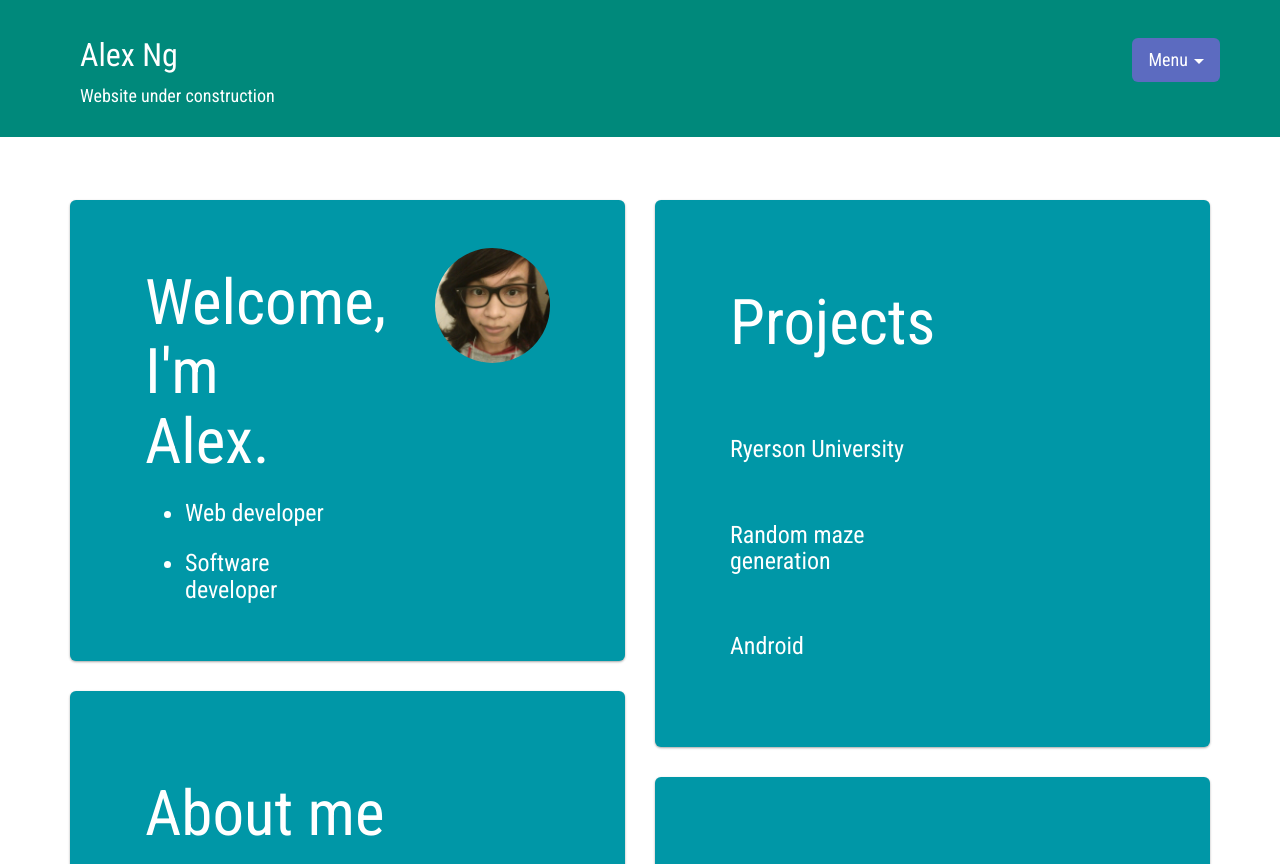
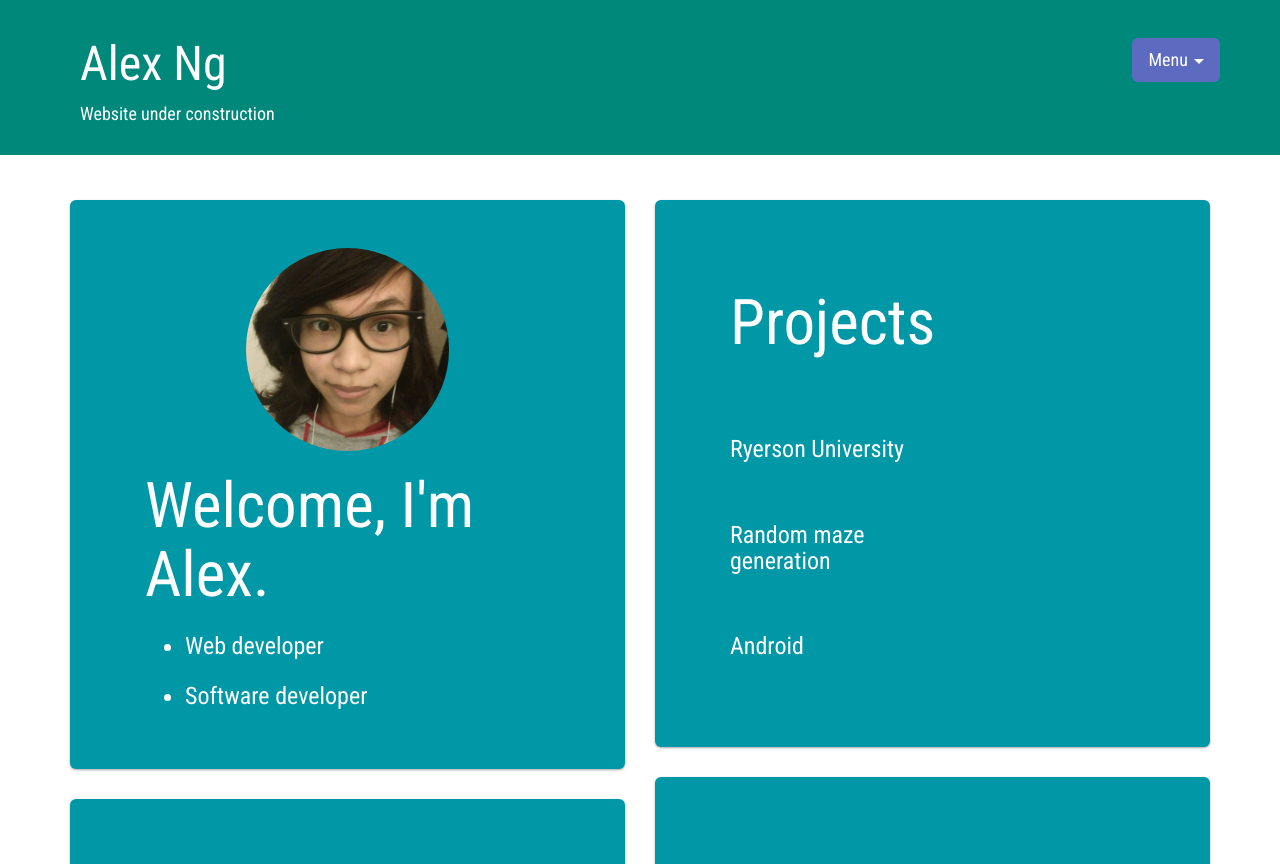
Before and after one commit to aa-ng/aa-ng.github.io, a PHP site: page / in a window 1280 px wide. Shown: the top 864 px of the page. Run offline with PHP 8.4, Linux system fonts and the light colour scheme; some libraries are stand-ins or nearby versions.

Commit message:
profile picture rearanged, new header brand transition & small style changes.

```diff
--- a/index.html
+++ b/index.html
@@ -32,6 +32,8 @@
 								<span class="caret"></span>
 							</button>
 							<ul class="dropdown-menu">
+								<li class="dropdown-header">Navigation</li>
+								<li><a href="#top">Top</a></li>
 								<li class="dropdown-header">Header 1</li>
 								<li><a href="#menu_item1">Item 1</a></li>
 								<li><a href="#menu_item2">Item 2</a></li>
@@ -57,8 +59,13 @@
 					<div class="jumbotron accent" id="welcome">
 						<div class="container">
 							<div class="row">
+								<!-- -->
+								<div class="col-lg-12 text-center">
+									<img class="profile hoverZoomLink" src="https://cynicalbird.github.io/rsc/img/profile_pic.jpg" >
+								</div>
+
 								<!-- Profile information -->
-								<div class="col-lg-6 col-md-6 col-sm-6 col-xs-6">
+								<div class="col-lg-12">
 									<h1>Welcome, I'm Alex.</h1>
 									<ul>
 										<li><h3>Web developer</h3></li>
@@ -69,7 +76,7 @@
 
 								<!-- Profile picture -->
 								<div class="col-lg-4 col-md-4 col-sm-6 col-xs-6 col-xs-offset-0 col-sm-offset-0 col-md-offset-2 col-lg-offset-2">
-									<img class="profile hoverZoomLink" src="https://cynicalbird.github.io/rsc/img/profile_pic.jpg" >
+
 								</div>
 								<!-- End of profile picture -->
 							</div>
--- a/script.js
+++ b/script.js
@@ -12,12 +12,14 @@ window.onscroll = function (e)
 	{
 		//header.style.padding = "5px";
 		header.classList.add("expand");
+		brand.classList.remove("expand");
 		slogan.style.display = "none";
 	}
 	else
 	{
 		//header.style.padding = "28px";
 		header.classList.remove("expand");
+		brand.classList.add("expand");
 		slogan.style.display = "initial";
 	}
 };
--- a/style.css
+++ b/style.css
@@ -34,7 +34,11 @@
 	font-size: 36px;
 	padding: 10px;
 	margin: 0px;
+	transition: font-size 0.5s;
+	transition-timing-function: ease-out;
 }
+
+#brand.expand 	{ font-size: 48px; }
 
 #header
 {
@@ -67,13 +71,14 @@
 }
 
 /* */
-a { color:white; }
+a 			{ color: white; }
 
 /* */
-a:hover
-{
-	color:white;
-}
+a:hover		{ color: white; }
+
+a:target	{ color: white; }
+
+a:enabled 	{ color: white; }
 
 body
 {
@@ -93,7 +98,7 @@ html
 }
 
 /* Rounded image */
-img.profile 	{ border-radius: 50%; width: 100%;}
+img.profile 	{ border-radius: 50%; width: 50%;}
 
 img.icon 	{ width: 35%; }
 
```
